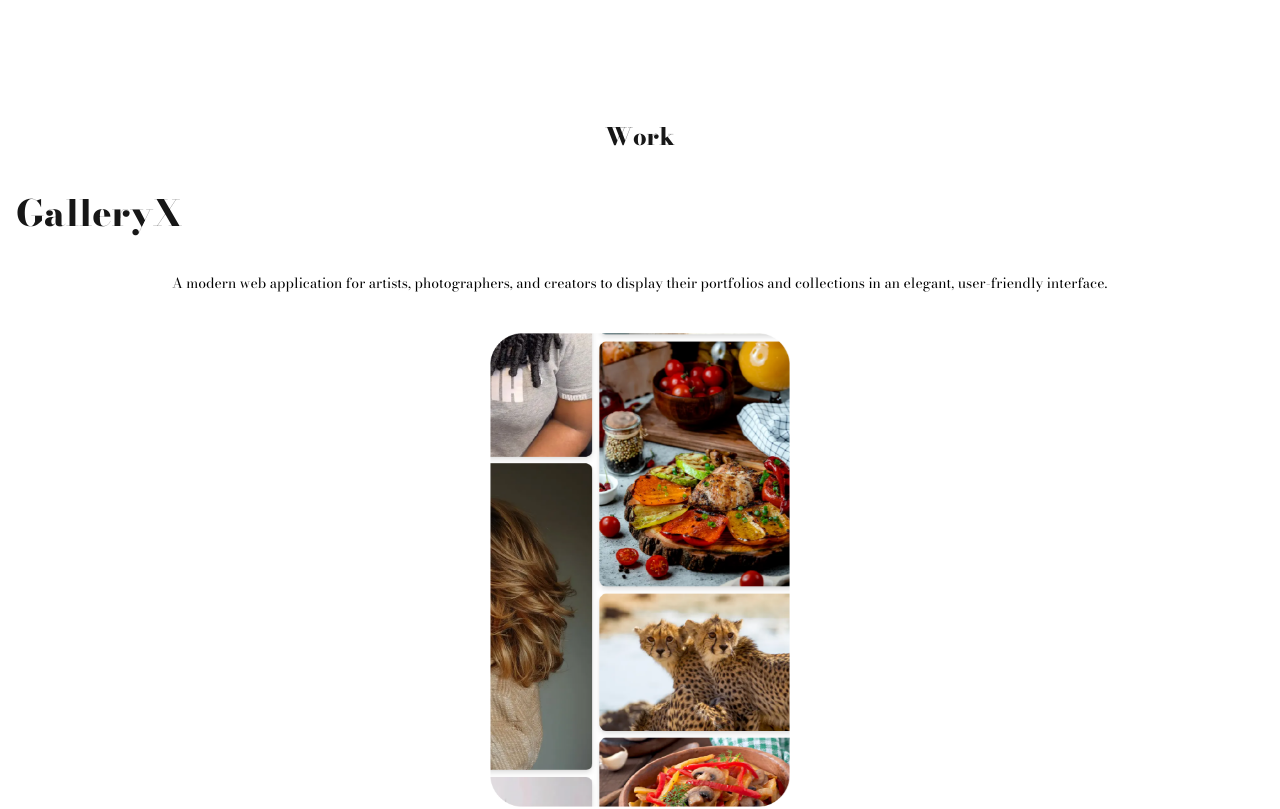
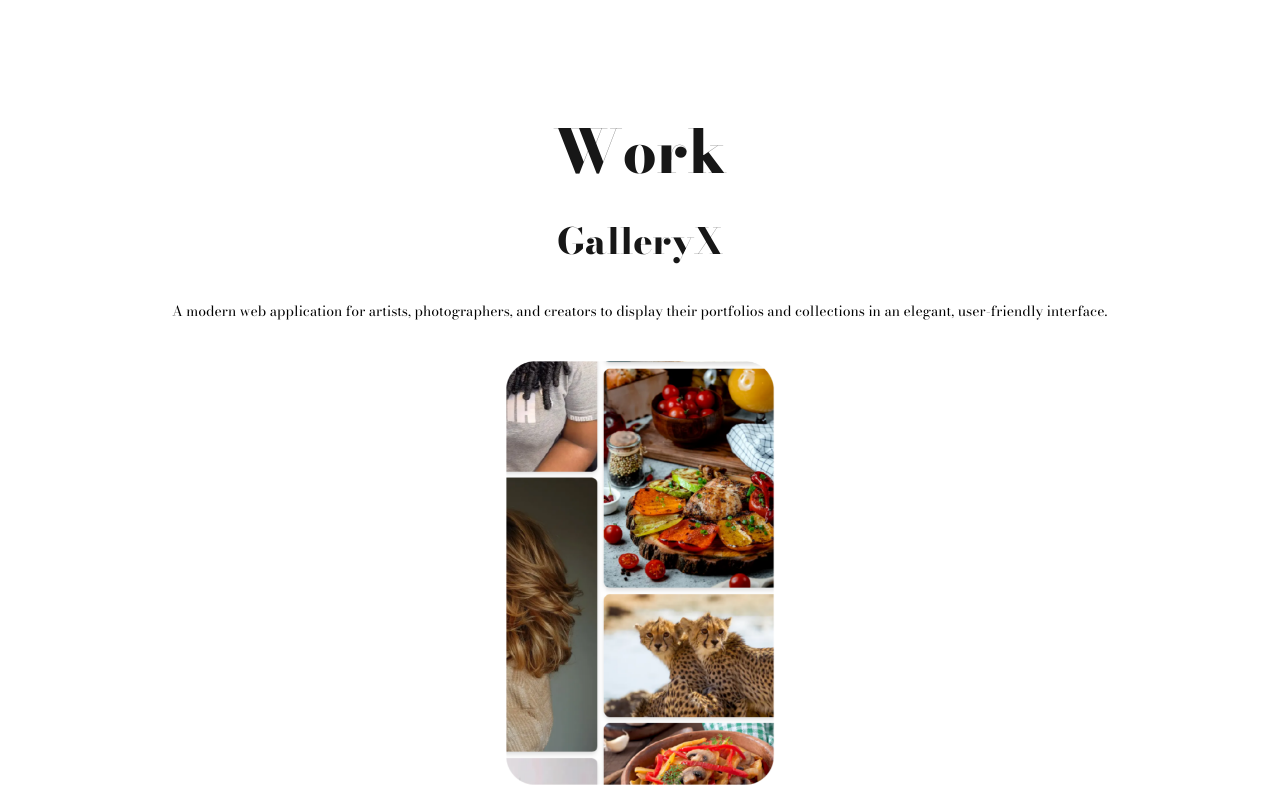
Before and after one commit to nedarctic/portfolio, a Next.js app: page / in a window 1280 px wide. Shown: the part 1580-2389 px from the top of the page. Built offline with nearby package versions, Linux system fonts and the light colour scheme.

Commit message:
Added changes to the UI

```diff
--- a/app/components/work.tsx
+++ b/app/components/work.tsx
@@ -2,6 +2,8 @@ import Image from "next/image";
 import { bodoniModa } from "../ui/fonts";
 import styles from '../styles/ScrollAnimate.module.css';
 import { ThankYou } from "./thankyou";
+
+import Link from "next/link";
 
 export const Work = () => {
     return (
@@ -9,7 +11,9 @@ export const Work = () => {
         <p className={`${bodoniModa.className} ${styles.scrollanimate} font-black italic px-4 text-6xl`}>Work</p>
             <p className={`${bodoniModa.className} ${styles.scrollanimate} font-black italic px-4 text-4xl`}>GalleryX</p>
             <p className={`${bodoniModa.className} ${styles.scrollanimate} italic text-black text-sm px-4`}>A modern web application for artists, photographers, and creators to display their portfolios and collections in an elegant, user-friendly interface.</p>
-            <Image src="/gallx.png" alt="Gallery X app demo" width={300} height={0} className={`${styles.scrollanimate} px-4`} />
+            <Link href="https://galleryx.onrender.com">
+                <Image src="/gallx.png" alt="Gallery X app demo" width={300} height={0} className={`${styles.scrollanimate} px-4`} />
+            </Link>
             <p className={`${bodoniModa.className} ${styles.scrollanimate} text-black italic text-2xl`}>More coming soon!</p>
             <div className="flex flex-col justify-end items-center p-10">
                 <ThankYou />
--- a/app/page.tsx
+++ b/app/page.tsx
@@ -1,4 +1,5 @@
 import Image from "next/image";
+import Link from "next/link";
 
 import { AboutText } from "./components/abouttext";
 import { CoverText } from "./components/covertext";
@@ -23,11 +24,12 @@ export default function Home() {
         <Image src="/aboutimage.png" alt="Justus Kimtai about image" width={300} height={340} className={`p-4`} />
       </div>
       <div className="flex flex-col justify-center items-center py-5 space-y-10">
-        <p className={`${bodoniModa.className} ${styles.scrollanimate} font-black italic text-2xl`}>Work</p>
-        <p className={`${bodoniModa.className} ${styles.scrollanimate} font-black self-start italic px-4 text-4xl`}>GalleryX</p>
+      <p className={`${bodoniModa.className} ${styles.scrollanimate} font-black italic px-4 text-6xl`}>Work</p>
+        <p className={`${bodoniModa.className} ${styles.scrollanimate} font-black italic text-4xl`}>GalleryX</p>
         <p className={`${bodoniModa.className} ${styles.scrollanimate} italic text-black text-sm px-4`}>A modern web application for artists, photographers, and creators to display their portfolios and collections in an elegant, user-friendly interface.</p>
-        <Image src="/gallx.png" alt="Gallery X app demo" width={300} height={0} className={`${styles.scrollanimate}`} />
-        <p className={`${bodoniModa.className} ${styles.scrollanimate} text-black italic text-2xl`}>More coming soon!</p>
+        <Link href="https://galleryx.onrender.com">
+          <Image src="/gallx.png" alt="Gallery X app demo" width={300} height={0} className={`${styles.scrollanimate} px-4`} />
+        </Link><p className={`${bodoniModa.className} ${styles.scrollanimate} text-black italic text-2xl`}>More coming soon!</p>
       </div>
       <div className="flex flex-col justify-end items-center p-10">
         <ThankYou />
```
